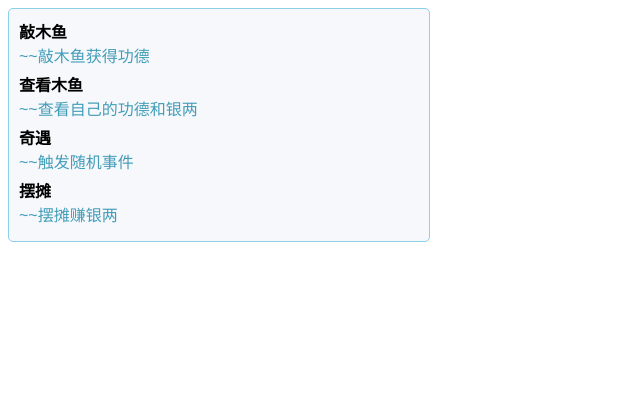
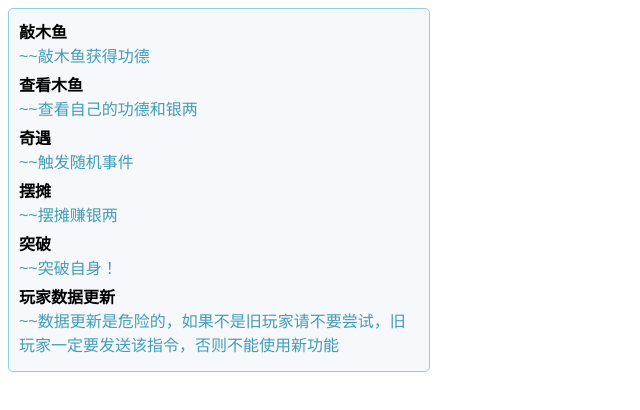
Before and after one commit to excellen114514/KnockMuYu-plugin, a plain HTML site: page resources/help/index.html in a window 1280 px wide. Shown: the whole page, without its empty margins (0-640 px from the left). Drawn offline with Linux system fonts and the light colour scheme; files that its build step writes are made by us from their sources.

Commit message:
更新 index.html

```diff
--- a/resources/help/index.html
+++ b/resources/help/index.html
@@ -20,5 +20,13 @@
             <div class="instruction">摆摊</div>
             <div class="description">~~摆摊赚银两</div>
         </div>
+        <div class="menu-item">
+            <div class="instruction">突破</div>
+            <div class="description">~~突破自身！</div>
+        </div>
+        <div class="menu-item">
+            <div class="instruction">玩家数据更新</div>
+            <div class="description">~~数据更新是危险的，如果不是旧玩家请不要尝试，旧玩家一定要发送该指令，否则不能使用新功能</div>
+        </div>
     </div>
 </body>
```
